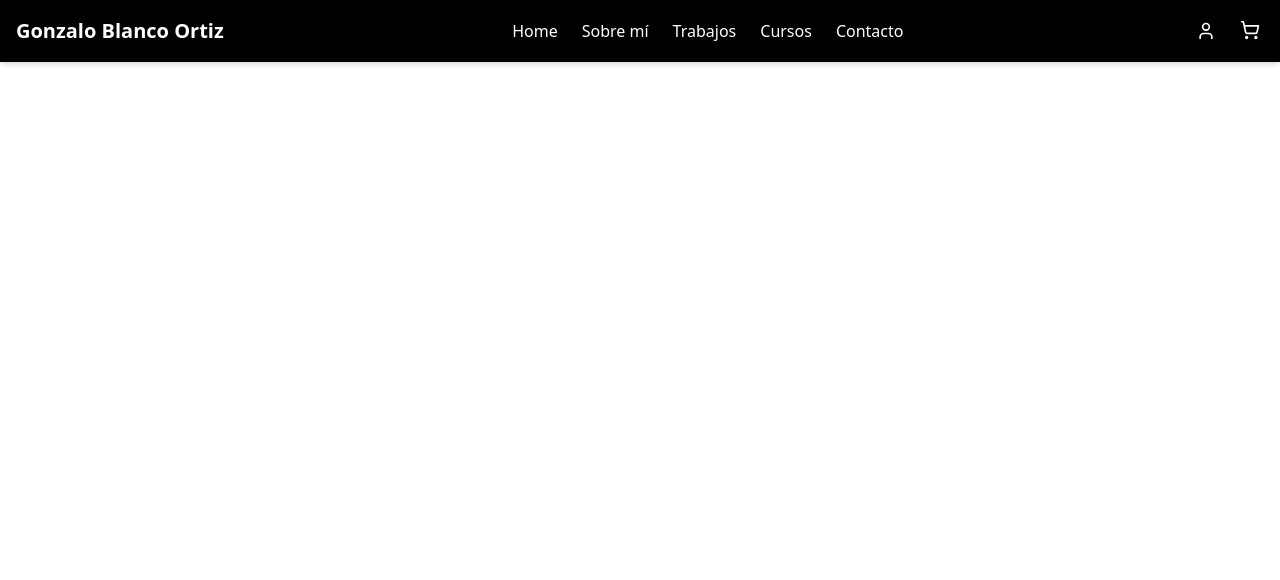
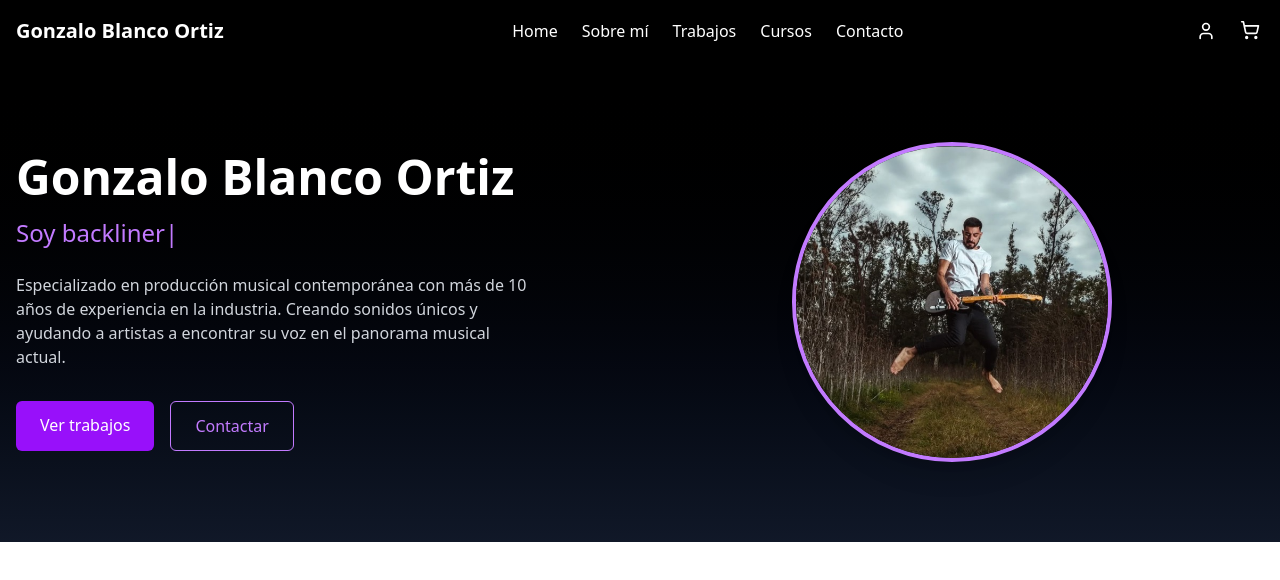
Before and after one commit to Ayuik/Proyecto_personal_FE, a React (Vite) app: page / in a window 1280 px wide. Shown: the top 580 px of the page. Built offline with nearby package versions, Linux system fonts and the light colour scheme.

Commit message:
feat: Home component created

```diff
--- a/package.json
+++ b/package.json
@@ -11,10 +11,13 @@
   },
   "dependencies": {
     "@tailwindcss/vite": "^4.1.3",
+    "aos": "^2.3.4",
     "lucide-react": "^0.487.0",
     "react": "^19.0.0",
     "react-dom": "^19.0.0",
-    "tailwindcss": "^4.1.3"
+    "react-typed": "^2.0.12",
+    "tailwindcss": "^4.1.3",
+    "typed.js": "^2.1.0"
   },
   "devDependencies": {
     "@eslint/js": "^9.21.0",
--- /dev/null
+++ b/src/components/Home.jsx
@@ -0,0 +1,71 @@
+import gonza from "../assets/gonza.jpg";
+import React, { useRef, useEffect } from "react";
+import { Typed } from "react-typed";
+function Home() {
+  const typedElement = useRef(null);
+
+  useEffect(() => {
+    const options = {
+      strings: [
+        "productor musical",
+        "técnico de sonido",
+        "backliner",
+        "compositor",
+        "mixer",
+        "sesionista",
+      ],
+      typeSpeed: 50,
+      backSpeed: 30,
+      loop: true,
+    };
+
+    const typed = new Typed(typedElement.current, options);
+
+    return () => {
+      typed.destroy();
+    };
+  }, []);
+
+  return (
+    <div className="container mx-auto px-4 flex flex-col md:flex-row items-center justify-between">
+      <div className="md:w-1/2 mb-10 md:mb-0">
+        <h1 className="text-4xl md:text-5xl font-bold mb-4">
+          Gonzalo Blanco Ortiz
+        </h1>
+        <h3 className="text-xl md:text-2xl text-purple-400 mb-6">
+          Soy <span ref={typedElement}></span>
+        </h3>
+        <p className="text-gray-300 max-w-lg mb-8">
+          Especializado en producción musical contemporánea con más de 10 años
+          de experiencia en la industria. Creando sonidos únicos y ayudando a
+          artistas a encontrar su voz en el panorama musical actual.
+        </p>
+        <div className="flex space-x-4">
+          <a
+            href="#works"
+            className="px-6 py-3 bg-purple-600 text-white rounded-md hover:bg-purple-700 transition-colors"
+          >
+            Ver trabajos
+          </a>
+          <a
+            href="#contact"
+            className="px-6 py-3 border border-purple-400 text-purple-400 rounded-md hover:bg-purple-900 hover:bg-opacity-30 transition-colors"
+          >
+            Contactar
+          </a>
+        </div>
+      </div>
+      <div className="md:w-1/2 flex justify-center">
+        <div className="rounded-full overflow-hidden border-4 border-purple-400 shadow-xl w-64 h-64 md:w-80 md:h-80">
+          <img
+            src={gonza}
+            alt="Gonzalo Blanco Ortiz"
+            className="object-cover w-full h-full"
+          />
+        </div>
+      </div>
+    </div>
+  );
+}
+
+export default Home;
--- a/src/pages/Homepage.jsx
+++ b/src/pages/Homepage.jsx
@@ -1,8 +1,12 @@
 import Header from "../components/Header"
+import Home from "../components/Home"
 function HomePage() {
     return (
         <div className="min-h-screen">
             <Header />
+            <section className="py-20 bg-gradient-to-b from-black to-gray-900 text-white">
+                <Home />
+            </section>
         </div>
     );
 }
```
Also changed, not shown: 1 other file (tests, documents, lock files or other folders).
